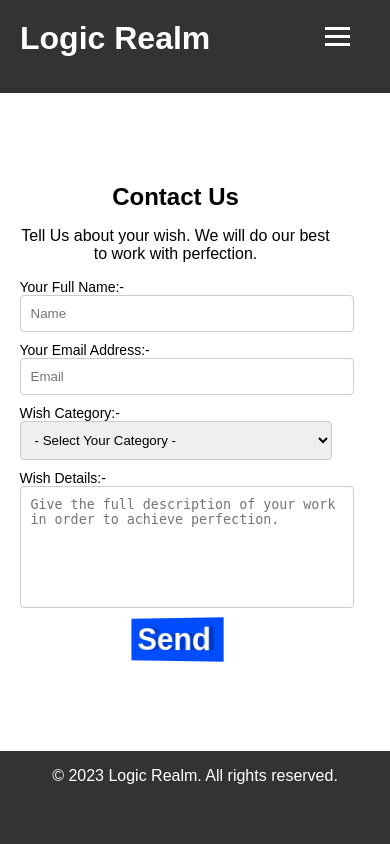
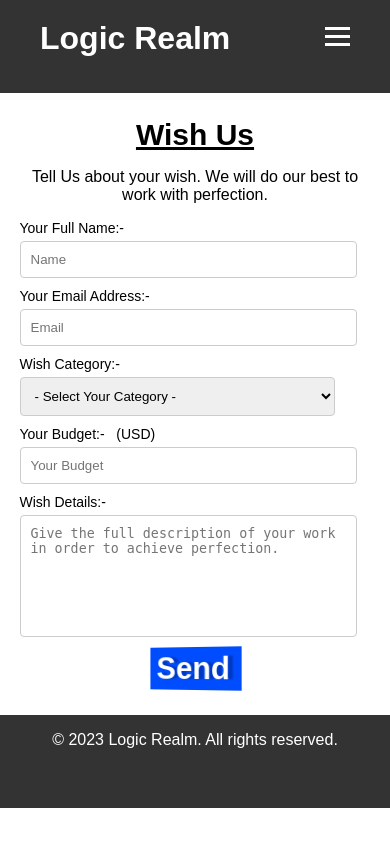
Before and after one commit to masterweb801/Logic-Realm, a PHP site: page /wish.html in a window 390 px wide. Run offline with PHP 8.4, Linux system fonts and the light colour scheme.

Commit message:
Decorated Wish Page

```diff
--- a/style2.css
+++ b/style2.css
@@ -105,7 +105,6 @@ nav ul li a.active {
 @media (max-width: 768px) {
     .container {
         flex-wrap: wrap;
-        padding-left: 0;
     }
 
     .menu-toggle {
@@ -124,8 +123,6 @@ nav ul li a.active {
     nav.open {
         max-height: 800px;
         background-color: #333;
-        margin-left: auto;
-        margin-right: auto;
         z-index: 9999999;
     }
 
@@ -443,6 +440,9 @@ a {
 
 /* Contact Section */
 #contact {
+    background-image: url("img/wish.jpg");
+    background-size: cover;
+    background-origin: inherit;
     height: auto;
     margin-top: auto;
     margin-bottom: auto;
@@ -452,32 +452,42 @@ a {
     align-items: center;
     justify-content: center;
     gap: 50px;
+    padding: 25px 0;
 }
 
 #contact .jin {
-    height: 70vh;
+    height: 80vh;
 }
 
 #contact .jin img {
-    height: 70vh;
+    height: 80vh;
 }
 
 #contact .cont-form {
     display: flex;
     flex-direction: column;
     width: 40vw;
+    background-color: #000000be;
+    padding: 30px;
 }
 
 #contact .cont-form h2 {
     margin: 0;
+    font-weight: 900;
+    font-size: 30px;
+    color: rgb(243, 75, 75);
+    text-decoration: underline;
 }
 
 #contact .cont-form p {
     font-size: 16px;
+    color: #fff;
 }
 
 #contact .cont-form form label {
     font-size: 14px;
+    color: #fff;
+    padding-bottom: 5px;
 }
 
 #contact .cont-form form {
@@ -486,9 +496,16 @@ a {
 }
 
 form input,
-form textarea,
+form textarea {
+    width: 95%;
+    padding: 10px;
+    margin-bottom: 10px;
+    border: 1px solid #ccc;
+    border-radius: 4px;
+}
+
 form select {
-    width: 100%;
+    width: 99%;
     padding: 10px;
     margin-bottom: 10px;
     border: 1px solid #ccc;
@@ -513,7 +530,6 @@ form button[type="submit"] {
         calc(var(--_i, -1)*-0.08em) .01em 2px #0004;
     outline-offset: .1em;
     transition: 0.3s;
-    width: 25vw;
     align-self: center;
 }
 
@@ -540,7 +556,8 @@ form button[type="submit"] {
 
 @media (max-width: 972px) {
     #contact {
-        margin-left: -5%;
+        background-image: none;
+        margin: 0;
     }
 
     #contact .jin {
@@ -548,7 +565,21 @@ form button[type="submit"] {
     }
 
     #contact .cont-form {
-        width: 80vw;
+        width: 90vw;
+        background-color: white;
+        padding: 0;
+    }
+
+    #contact .cont-form h2,
+    #contact .cont-form p,
+    #contact .cont-form form label {
+        color: #000;
+    }
+
+    form input,
+    form textarea,
+    form select {
+        width: 90%;
     }
 }
 
--- a/wish.html
+++ b/wish.html
@@ -7,6 +7,7 @@
   <title>Logic Realm | Contact</title>
   <link rel="icon" type="image/x-icon" href="img/icon.ico" />
   <link rel="stylesheet" type="text/css" href="style2.css" />
+
 </head>
 
 <body>
@@ -33,7 +34,7 @@
   </header>
   <section id="contact">
     <div class="cont-form">
-      <h2>Contact Us</h2>
+      <h2>Wish Us</h2>
       <p>
         Tell Us about your wish. We will do our best to work with perfection.
       </p>
@@ -52,6 +53,8 @@
           <option value="Video Editing">Video Editing</option>
           <option value="SEO">SEO</option>
         </select>
+        <label for="budget">Your Budget:- &nbsp; (USD)</label>
+        <input type="number" placeholder="Your Budget" id="budget" required>
         <label for="cnt-msg">Wish Details:-</label>
         <textarea placeholder="Give the full description of your work in order to achieve perfection." id="cnt-msg"
           required></textarea>
@@ -73,15 +76,26 @@
 <script>
   document.getElementById("contact-form").addEventListener("submit", function (e) {
     e.preventDefault();
+    let name = document.getElementById("cnt-name");
+    let email = document.getElementById("cnt-email");
     let drop = document.getElementById("cnt-drop");
-    if (drop.value != "") {
-      let name = document.getElementById("cnt-name");
-      let email = document.getElementById("cnt-email");
-      let msg = document.getElementById("cnt-msg");
-    } else {
-      alert("Please Select a Category")
+    let budget = document.getElementById("budget");
+    let msg = document.getElementById("cnt-msg");
+    if (name.value == "") {
+      alert("Please Write Your Name!");
+    } else if (email.value == "") {
+      alert("Please Write Your Email Address!");
+    } else if (drop.value == "") {
+      alert("Please Select a Category!");
+    } else if (budget.value == "") {
+      alert("Please Give Your Budget!");
+    } else if (msg.value == "") {
+      alert("Please Write About Your Wish!");
+    } else if (budget.value < 20) {
+      alert("Please Write Your Email Address!");
     }
   });
 </script>
+<script src="script.js"></script>
 
 </html>
```
Also changed, not shown: api/order/newOrder.php (added, +11 -0 lines), api/_config.php (renamed from _config.php), 1 other file.
